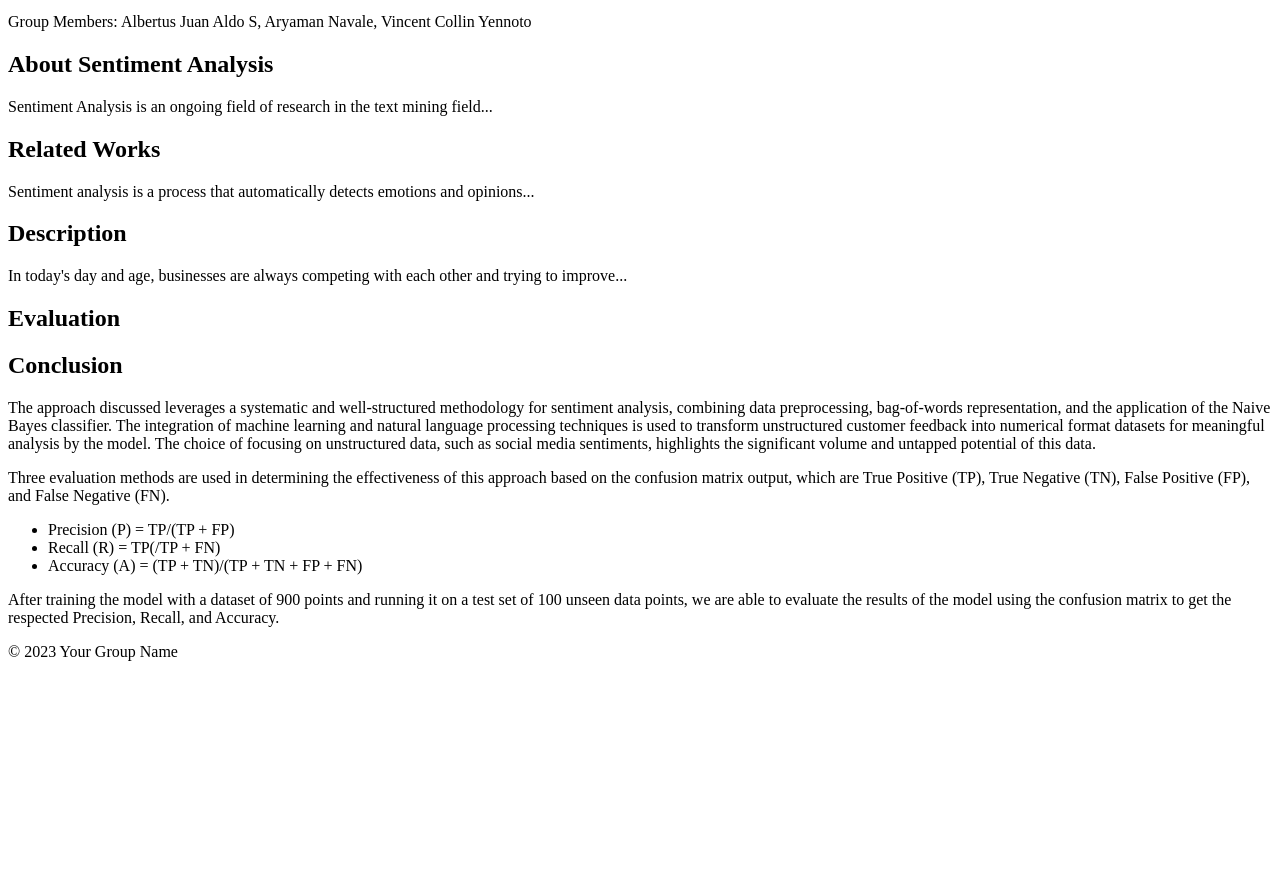
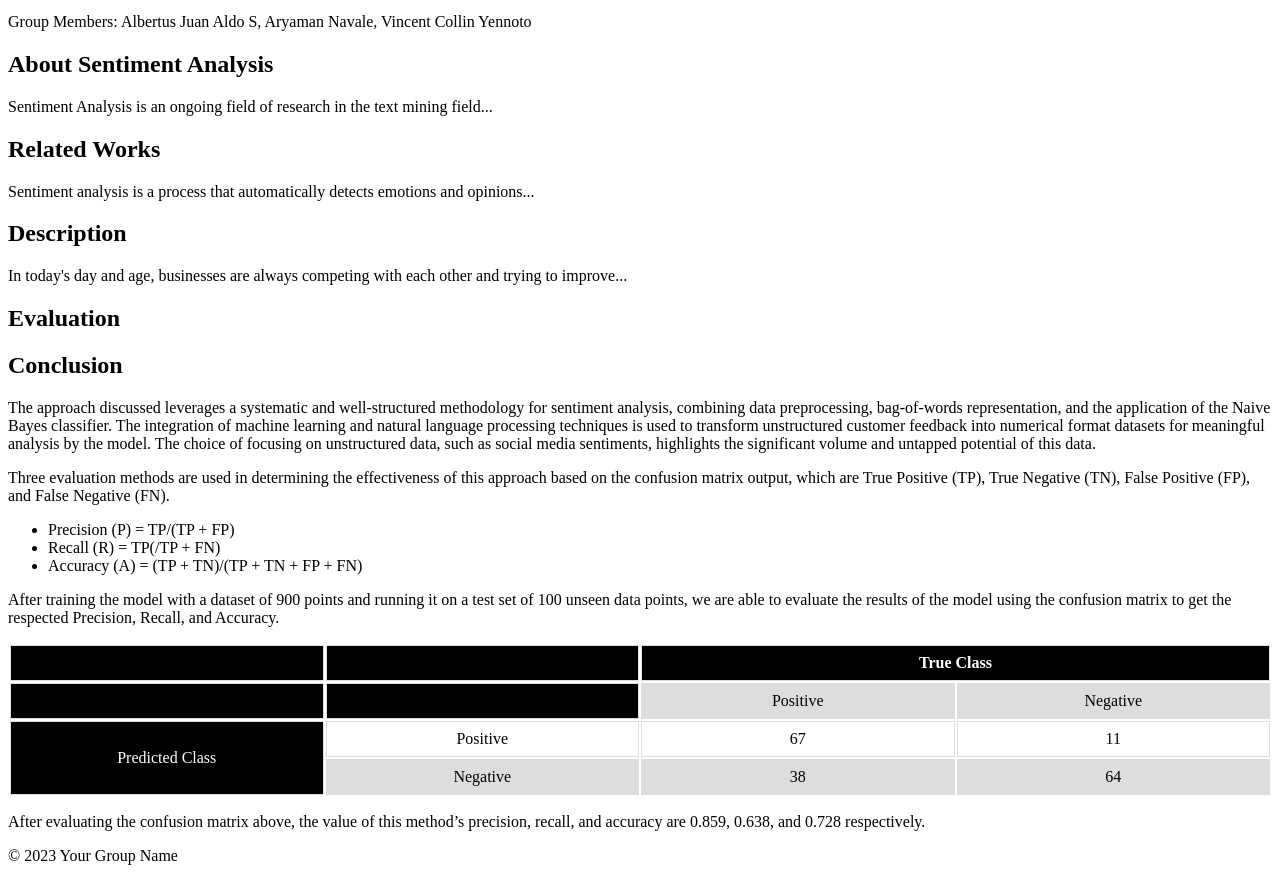
Before and after one commit to shenron54/shenron54.github.io, a plain HTML site: page index.html in a window 1280 px wide. Shown: the part 101-982 px from the top of the page. Before the commit the page ends 800 px from the top, so only its background shows below. Drawn offline with Linux system fonts and the light colour scheme.

Commit message:
made table pretty

```diff
--- a/index.html
+++ b/index.html
@@ -49,20 +49,62 @@
         </section>
 
         <section>
+            <style>
+                td, th {
+                border: 1px solid #dddddd;
+                text-align: center;
+                padding: 8px;
+                }
+
+                tr:nth-child(even) {
+                background-color: #dddddd;
+                }
+            </style>
             <h2>Conclusion</h2>
             <p>
                 The approach discussed leverages a systematic and well-structured methodology for sentiment analysis, combining data preprocessing, bag-of-words representation, and the application of the Naive Bayes classifier. The integration of machine learning and natural language processing techniques is used to transform unstructured customer feedback into numerical format datasets for meaningful analysis by the model. The choice of focusing on unstructured data, such as social media sentiments, highlights the significant volume and untapped potential of this data.
             </p>
             <p>
                 Three evaluation methods are used in determining the effectiveness of this approach based on the confusion matrix output, which are True Positive (TP), True Negative (TN), False Positive (FP), and False Negative (FN).
-                <ul>
-                    <li> Precision (P) = TP/(TP + FP) </li>
-                    <li> Recall (R) = TP(/TP + FN) </li>
-                    <li> Accuracy (A) = (TP + TN)/(TP + TN + FP + FN) </li>
-                </ul>
+            <ul>
+                <li> Precision (P) = TP/(TP + FP) </li>
+                <li> Recall (R) = TP(/TP + FN) </li>
+                <li> Accuracy (A) = (TP + TN)/(TP + TN + FP + FN) </li>
+            </ul>
             </p>
             <p>
                 After training the model with a dataset of 900 points and running it on a test set of 100 unseen data points, we are able to evaluate the results of the model using the confusion matrix to get the respected Precision, Recall, and Accuracy.
+            </p>
+            <table style width="100%">
+                <tr>
+                    <th style width = "25%" bgcolor="black"> </th>
+                    <th style width = "25%" bgcolor="black"> </th>
+                    <th style width = "50%" colspan="3" bgcolor="black">
+                        <font color ="white">True Class </font>
+                    </th>
+                </tr>
+                <tr>
+                    <td style width = "25%" bgcolor="black"> </td>
+                    <td style width = "25%" bgcolor="black"> </td>
+                    <td style width = "25%"> Positive </td>
+                    <td style width = "25%"> Negative </td>
+                </tr>
+                <tr>
+                    <td style width = "25%" rowspan="2" bgcolor="black">
+                        <font color="white"> Predicted Class </font>
+                    </td>
+                    <td style width = "25%"> Positive</td>
+                    <td style width = "25%"> 67 </td>
+                    <td style width = "25%"> 11 </td>
+                </tr>
+                <tr>
+                    <td style width = "25%"> Negative </td>
+                    <td style width = "25%"> 38 </td>
+                    <td style width = "25%"> 64 </td>
+                </tr>
+            </table>
+            <p>
+                After evaluating the confusion matrix above, the value of this method’s precision, recall, and accuracy are 0.859, 0.638, and 0.728 respectively.
             </p>
         </section>
     </main>
```
